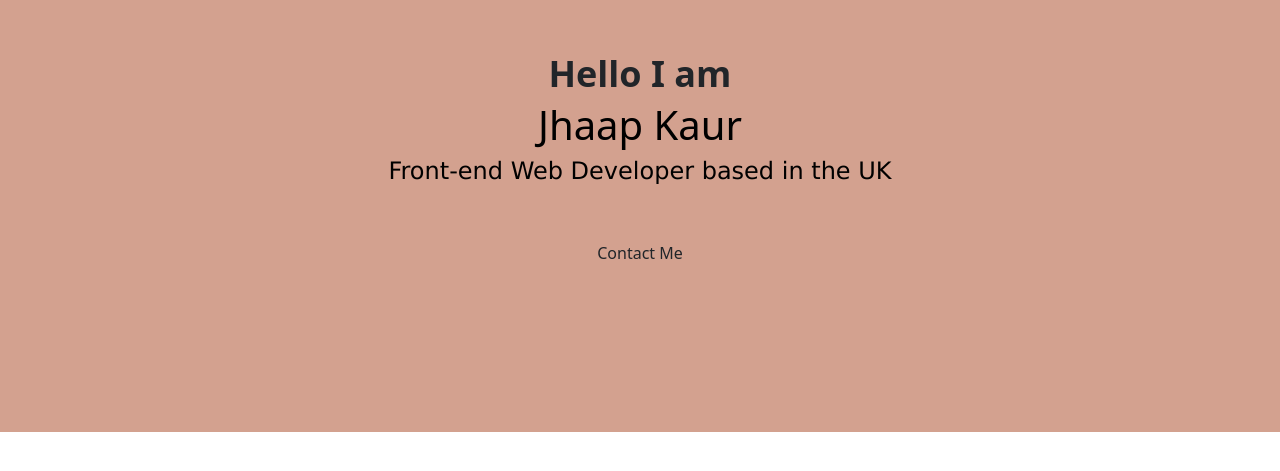
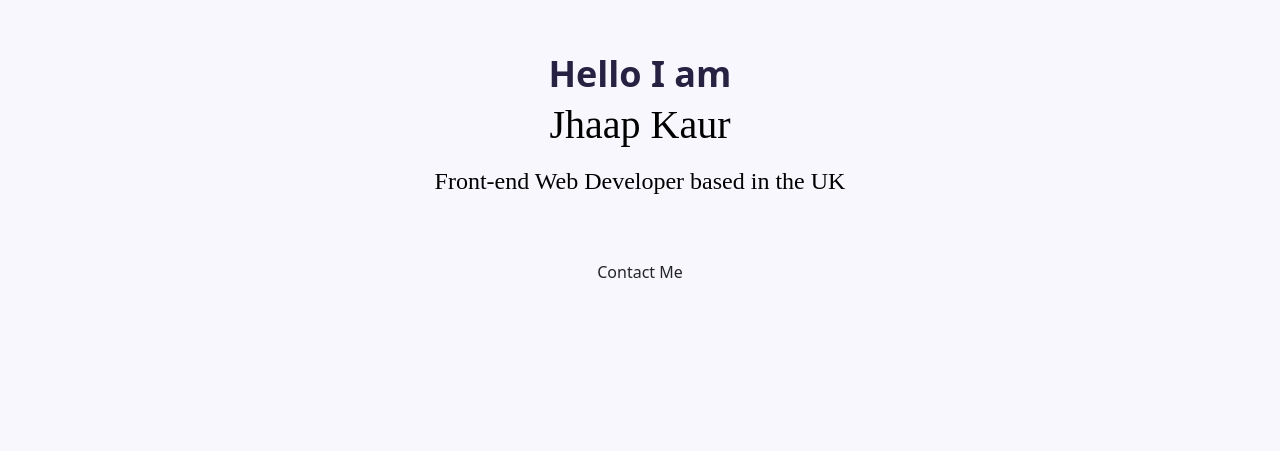
Before and after one commit to JhaapKaur/Portfolio-project, a plain HTML site: page index.html in a window 1280 px wide. Shown: the part 113-584 px from the top of the page. Drawn offline with nearby package versions, Linux system fonts and the light colour scheme.

Commit message:
css styling updated

```diff
--- a/styles/styles.css
+++ b/styles/styles.css
@@ -1,8 +1,8 @@
 :root {
-  --branding-color: rgb(235, 106, 127);
-  --secondary-color: rgb(221, 193, 169)
-  --heading-font-family: "Inconsolata", monospace;
-  --default-font-family: Verdana, Geneva, Tahoma, sans-serif;
+  --branding-color: #e79783;
+  --secondary-color: #f9f7fe;
+  --heading-font-family: "Playfair Display", serif;
+  --default-font-family: "Poppins", sans-serif;
 }
 
 body {
@@ -15,8 +15,8 @@ h3,
 h4,
 h5,
 h6 {
+  color: black;
   font-family: var(--heading-font-family);
-  color: black;
   font-weight: bold;
 }
 
@@ -24,16 +24,12 @@ h1 {
   font-size: 96px;
 }
 
-h2 {
-  color: black;
-}
-
 p {
   font-weight: normal;
 }
 
 .hero {
-  background: rgb(211, 161, 143);
+  background: var(--secondary-color);
   text-align: center;
   padding: 160px 20px;
 }
@@ -42,16 +38,18 @@ p {
   font-size: 36px;
   font-weight: bold;
   margin: 0;
+  color: #272142;
 }
 
 .hero h2 {
-  font-family: Verdana, Geneva, Tahoma, sans-serif;
+  font-family: var(--heading-font-family);
   font-weight: normal;
+  line-height: 2;
   font-size: 24px;
 }
 
 .btn-branding {
-  background: var (--branding-color);
+  background: var(--branding-color);
   border-radius: 4px;
   color: white;
   font-size: 18px;
```
